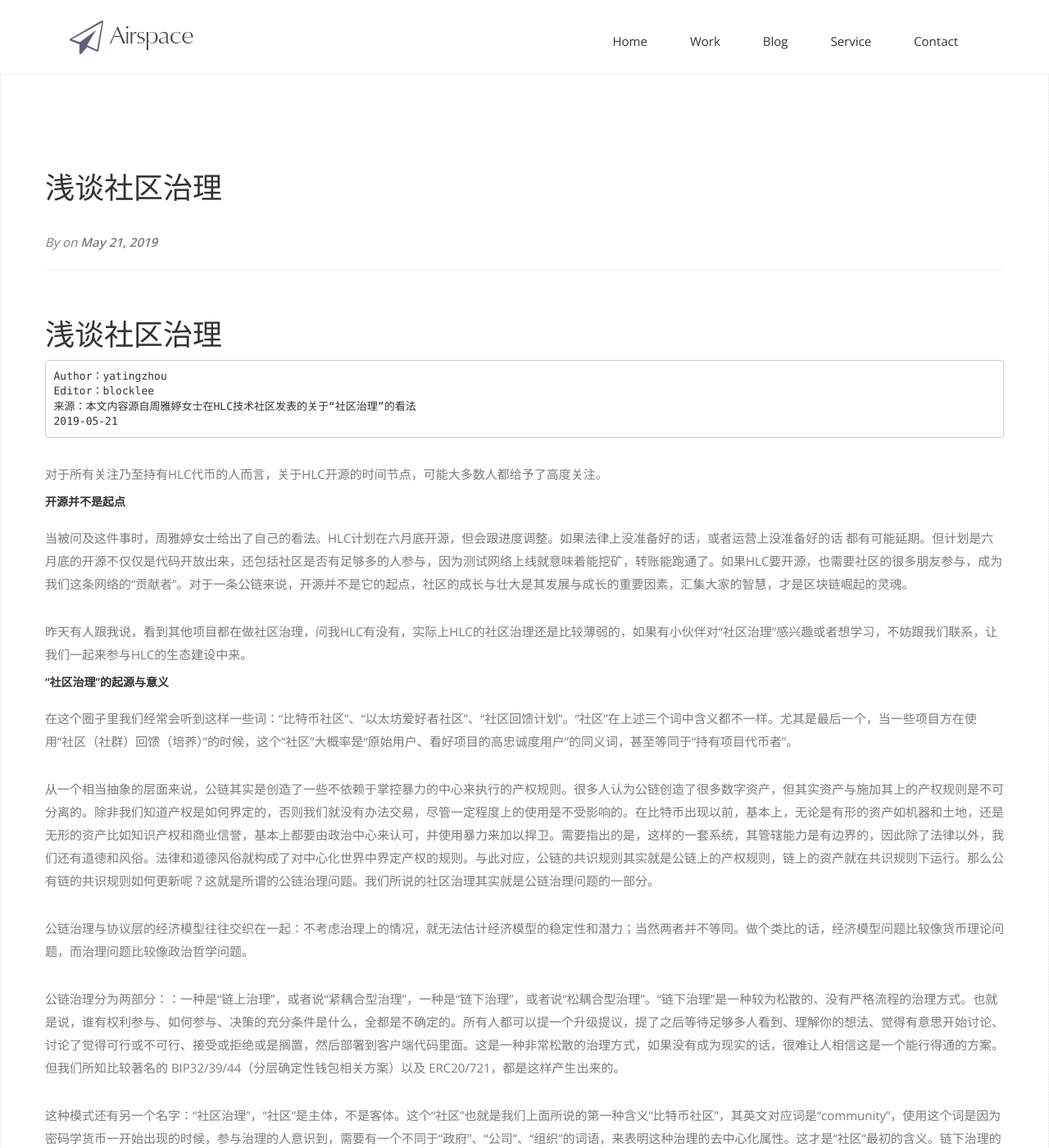
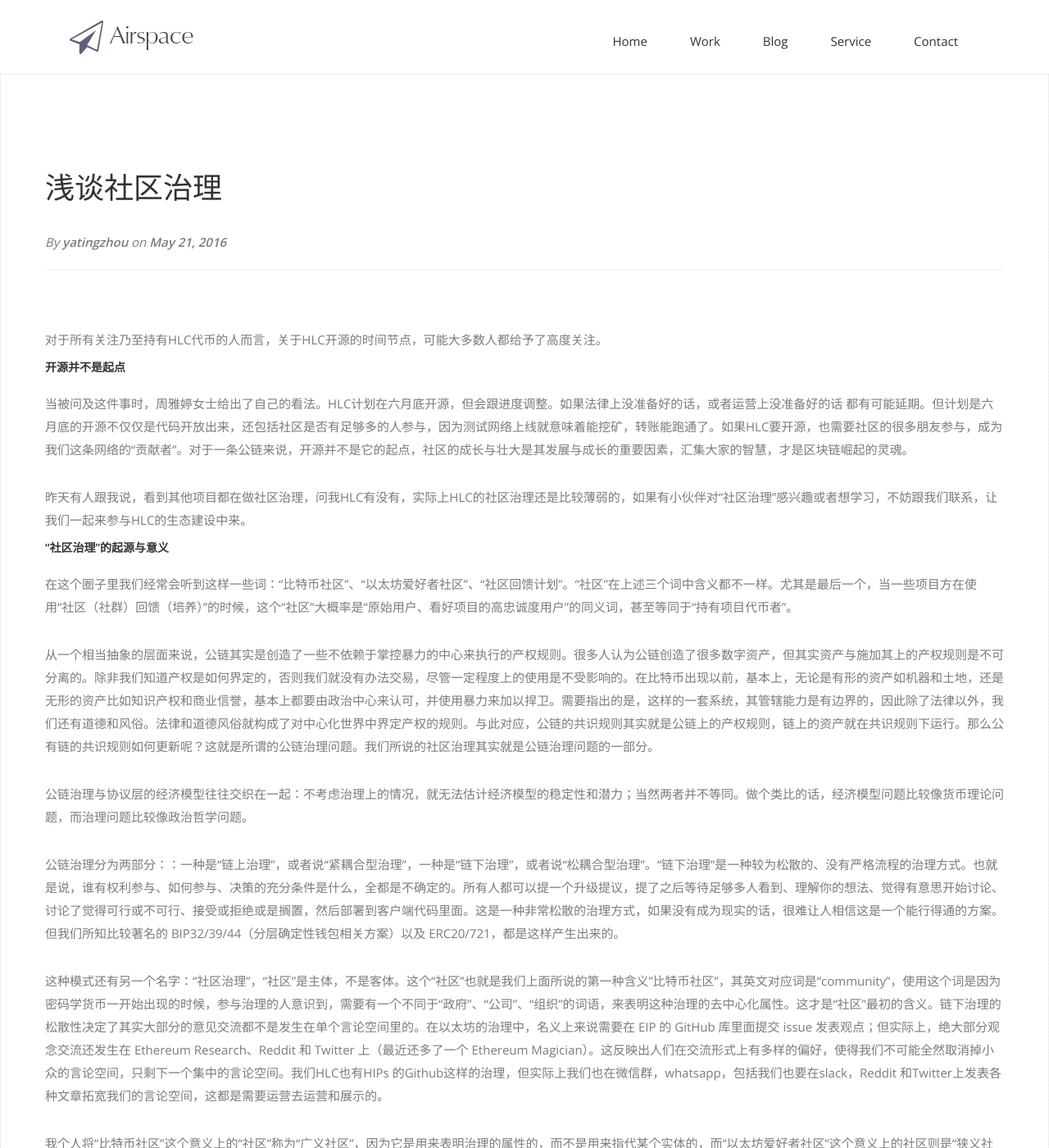
Before and after one commit to meerfans/meerfans.github.io, a Jekyll site: the page built from _posts/2019-05-21-浅谈社区治理.md, in a window 1280 px wide and 1400 px high. Shown: the whole window at 82% size. Built offline with Jekyll 4.4.1, drawn with Linux system fonts in a browser that asks for light colours; nearby versions of some CDN libraries; some web fonts are replaced; our own code applies the rules of GitHub Pages for plain Markdown files; some of the changed text lies outside the part shown.

Commit message:
fix posts config

```diff
--- a/_posts/2019-05-21-浅谈社区治理.md
+++ b/_posts/2019-05-21-浅谈社区治理.md
@@ -1,8 +1,11 @@
-# 浅谈社区治理
-    Author：yatingzhou
-    Editor：blocklee
-    来源：本文内容源自周雅婷女士在HLC技术社区发表的关于“社区治理”的看法
-    2019-05-21
+---
+layout: post
+title: 浅谈社区治理
+date: 2016-05-21 21:11:27
+author: yatingzhou
+---
+
+
 
 对于所有关注乃至持有HLC代币的人而言，关于HLC开源的时间节点，可能大多数人都给予了高度关注。
 
```
Also changed, not shown: other parts of _posts/2019-05-21-浅谈社区治理.md (+5 -0 lines), _posts/2019-04-30-经典区块链设定和Block DAG.md (+9 -0 lines).
